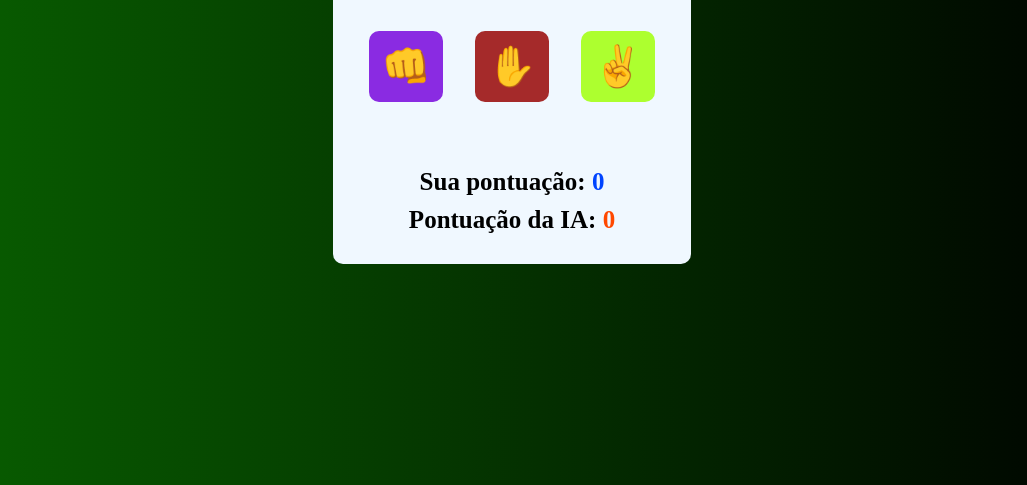
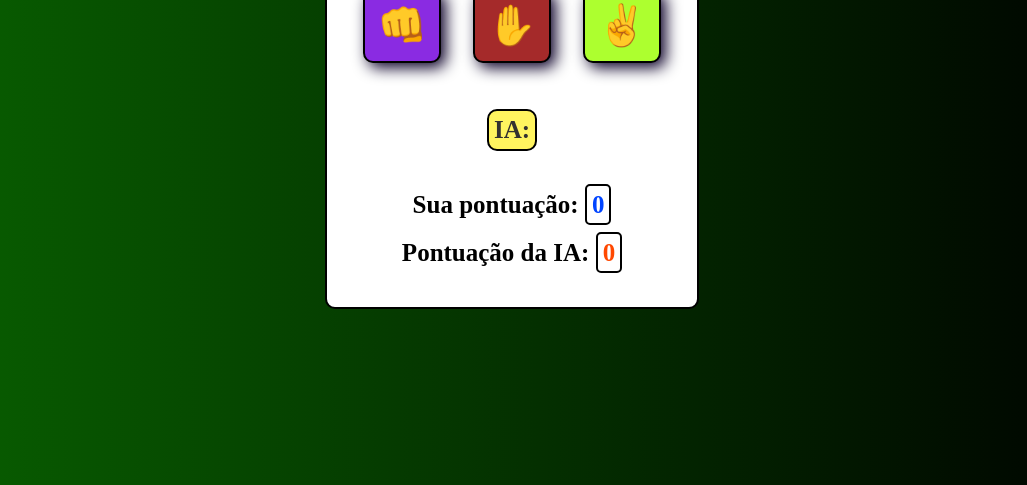
Before and after one commit to rodolfossilvadev/Joken-Po, a plain HTML site: page index.html in a window 1280 px wide. Shown: the part 315-800 px from the top of the page, without its empty margins (128-1155 px from the left). Drawn offline with Linux system fonts and the light colour scheme.

Commit message:
Projeto final

```diff
--- a/index.html
+++ b/index.html
@@ -17,7 +17,7 @@
             <button id="paper" onclick="playHuman('paper')">&#x270B</button>
             <button id="scissors" onclick="playHuman('scissors')">&#x270C</button>
         </div>
-        <p class="choice-machine"></p>
+        <p class="choice-machine" id="play-machine">IA:</p>
         <p class="result"></p>
         <p class="your-score">Sua pontuação: <span id="human-score">0</span>
         </p>
--- a/script.js
+++ b/script.js
@@ -39,11 +39,11 @@ const playTheGame = (human, machine) => {
         (human === 'scissors' && machine === 'paper')) {
         humanScoreNumber++
         myScore.innerHTML = humanScoreNumber
-        result.innerHTML = "&#x2705 Você GANHOU!  &#x2705"
+        result.innerHTML = "Você GANHOU!  &#x2705"
     } else {
         machineScoreNumber++
         machineScore.innerHTML = machineScoreNumber
-        result.innerHTML = "&#x274C Você perdeu! &#x274C"
+        result.innerHTML = "Você perdeu! &#x274C"
     }
 
 }
--- a/style.css
+++ b/style.css
@@ -28,12 +28,13 @@ body {
 
 .container {
     padding: 20px;
-    background-color: aliceblue;
+    background-color: rgb(255, 255, 255);
     border-radius: 10px;
     display: flex;
     flex-direction: column;
     align-items: center;
     justify-content: center;
+    border: 2px solid #000000;
 }
 
 .buttons {
@@ -56,11 +57,14 @@ button {
     border-radius: 10px;
     margin: 1rem;
     transition: all 0.3s ease-in-out;
+    box-shadow: 5px 5px 15px rgb(12, 0, 41);
+    border: 2px solid #000000;
 }
 
 button:hover {
     opacity: 0.6;
     scale: 1.3;
+    border: 2px solid #33ff00;
 }
 
 #rock {
@@ -78,16 +82,32 @@ button:hover {
 p {
     font-size: 25px;
     font-weight: bold;
-    margin-bottom: 10px;
+    margin-bottom: 20px;
+    text-align: left;
 }
 
 .your-score span {
     color: rgb(0, 68, 255);
+    border: 2px solid #000000;
+    padding: 5px;
+    border-radius: 5px;
+
 }
 
 .machine-score span {
     color: rgb(255, 72, 0);
+    border: 2px solid #000000;
+    padding: 5px;
+    border-radius: 5px;
 }
-.choice-machine{
-    color: rgb(197, 46, 0);
+
+.choice-machine {
+    color: rgb(51, 49, 48);
 }
+
+#play-machine {
+    border: 2px solid #000000;
+    border-radius: 10px;
+    padding: 5px;
+    background-color: rgb(255, 244, 95);
+}
```
Also changed, not shown: assets/cell.jpg, assets/desktop.jpg.
